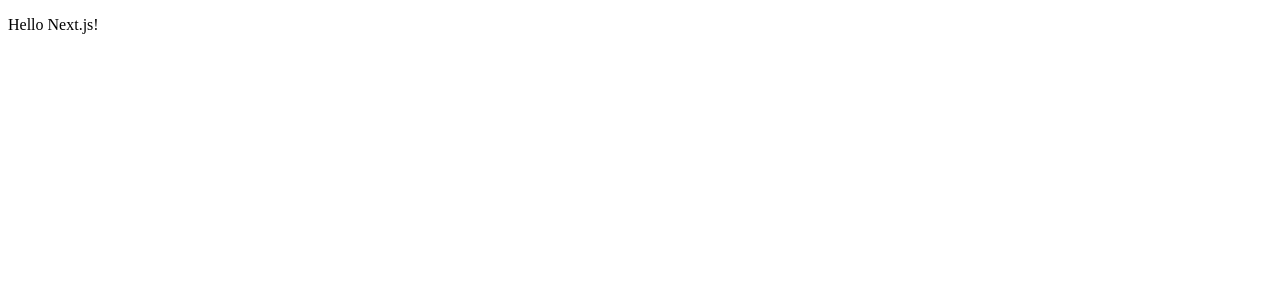
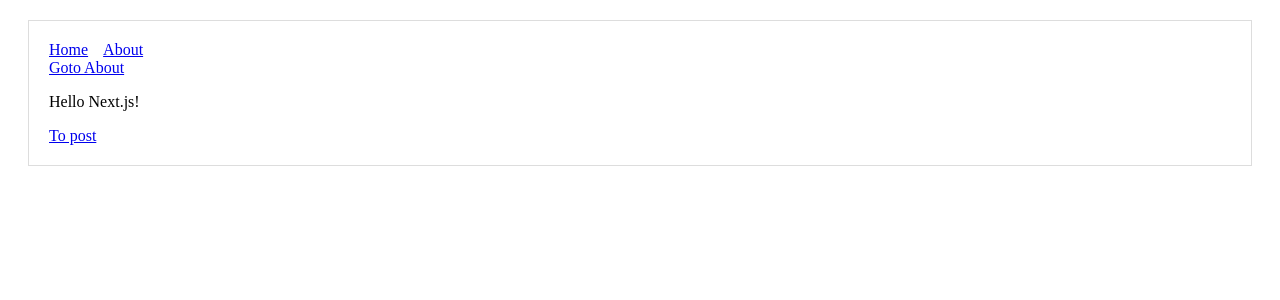
Before and after one commit to alanqchen/Bear-Blog-Engine, a Next.js app in the folder frontend/: page / in a window 1280 px wide. Shown: the top 300 px of the page. Built offline with nearby package versions, Linux system fonts and the light colour scheme.

Commit message:
Added test pages and layout

```diff
--- /dev/null
+++ b/frontend/components/header.js
@@ -0,0 +1,18 @@
+import Link from 'next/link';
+
+const linkStyle = {
+  marginRight: 15
+};
+
+const Header = () => (
+  <div>
+    <Link href="/">
+      <a style={linkStyle}>Home</a>
+    </Link>
+    <Link href="/about">
+      <a style={linkStyle}>About</a>
+    </Link>
+  </div>
+);
+
+export default Header;
--- /dev/null
+++ b/frontend/components/publicLayout.js
@@ -0,0 +1,16 @@
+import Header from './header'
+
+const publicLayoutStyle = {
+    margin: 20,
+    padding: 20,
+    border: '1px solid #DDD'
+  };
+
+  const publicLayout = props => (
+    <div style={publicLayoutStyle}>
+      <Header />
+      {props.children}
+    </div>
+  );
+
+  export default publicLayout;
--- a/frontend/pages/index.js
+++ b/frontend/pages/index.js
@@ -1,7 +1,14 @@
+import Link from 'next/link';
+import Layout from '../components/publicLayout';
+
 export default function Index() {
     return (
       <div>
-        <p>Hello Next.js!</p>
+        <Layout>
+            <Link href="/about"><a title="About page">Goto About</a></Link>
+            <p>Hello Next.js!</p>
+            <Link href="/[slug]"><a>To post</a></Link>
+        </Layout>
       </div>
     );
-  }
+}
```
Also changed, not shown: frontend/pages/[slug]/index.js (added, +10 -0 lines), frontend/pages/about.js (+12 -0 lines), frontend/components/adminLayout.js (added), frontend/public/Bear-Free-Clip-Art.png (added).
